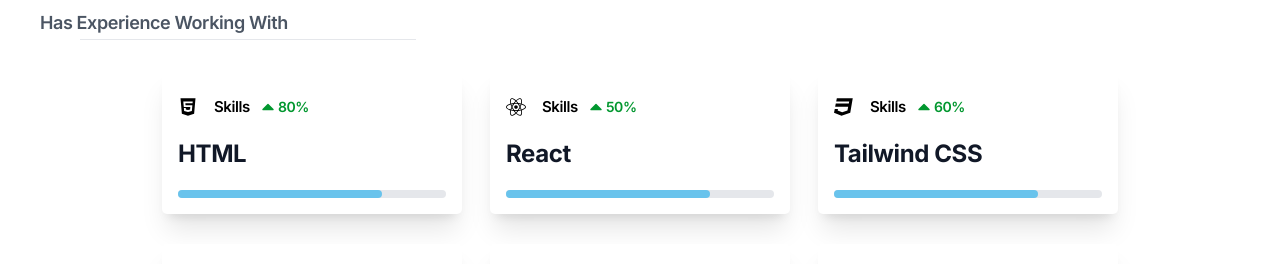
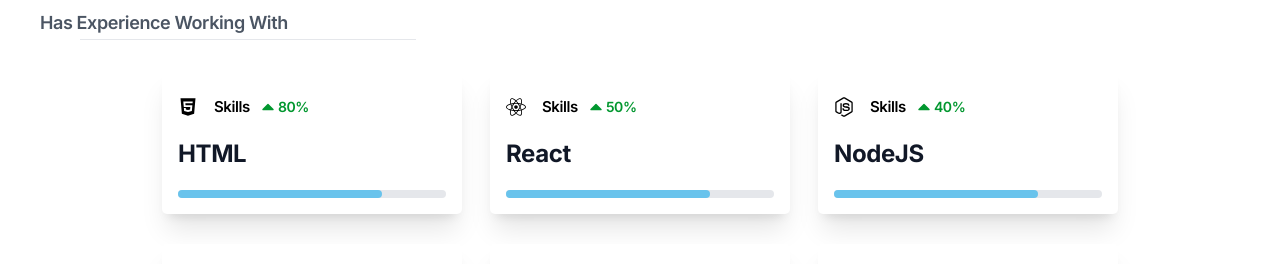
Before and after one commit to Humbledot00/PortFolio-Shreyas-Rao, a React (Vite) app: page / in a window 1280 px wide. Shown: the part 609-873 px from the top of the page. Built offline with nearby package versions, Linux system fonts and the light colour scheme.

Commit message:
Update Skills.jsx

```diff
--- a/src/components/Skills/Skills.jsx
+++ b/src/components/Skills/Skills.jsx
@@ -66,30 +66,6 @@
                 </div>
                 </div>
 
-                <div className="card w-full md:w-1/2 lg:w-1/3 xl:w-1/4 p-4 text-center shadow-xl hover:scale-105 transform transition-transform duration-300 ease-in-out">
-                <div className="title">
-                <FaCss3 className="inline-block mr-2" />
-                    <p className="title-text">
-                        Skills
-                    </p>
-                    <p className="percent">
-                    <svg xmlns="http://www.w3.org/2000/svg" viewBox="0 0 1792 1792" fill="currentColor" height="20" width="20">
-                            <path d="M1408 1216q0 26-19 45t-45 19h-896q-26 0-45-19t-19-45 19-45l448-448q19-19 45-19t45 19l448 448q19 19 19 45z">
-                            </path>
-                        </svg> 60%
-                    </p>
-                </div>
-                <div className="data">
-                    <p className=" text-gray-900 text-2xl">
-                        Tailwind CSS
-                    </p>
-
-                    <div className="range">
-                        <div className="fill">
-                        </div>
-                    </div>
-                </div>
-                </div>
 
                 <div className="card w-full md:w-1/2 lg:w-1/3 xl:w-1/4 p-4 text-center shadow-xl hover:scale-105 transform transition-transform duration-300 ease-in-out ">
                 <div className="title">
```
